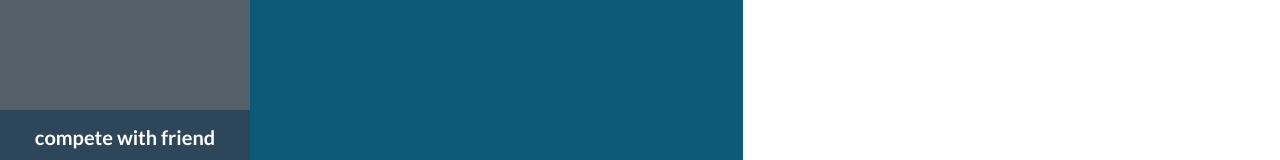
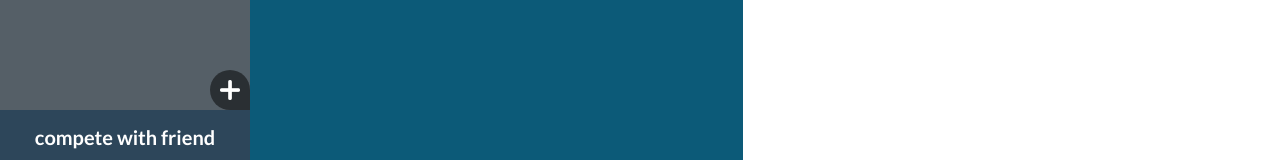
Before and after one commit to pawelkaczoruk/pk-timer, a Vue app: page / in a window 1280 px wide. Shown: the part 578-738 px from the top of the page. Built offline with nearby package versions, Linux system fonts and the light colour scheme.

Commit message:
create and style button for manually adding times

```diff
--- a/src/components/Stats.vue
+++ b/src/components/Stats.vue
@@ -18,6 +18,8 @@
     <div class="table">
 
     </div>
+
+    <button></button>
   </div>
 </template>
 
@@ -36,6 +38,7 @@ export default {
   display: flex;
   flex-direction: column;
   align-items: center;
+  position: relative;
 
   h3 {
     font-size: 1.1em;
@@ -78,6 +81,22 @@ export default {
       border-top: 2px solid var(--text-color);
       background: rgba(0, 0, 0, 0.4);
     }
+  }
+
+  button {
+    width: 3em;
+    height: 3em;
+    border: none;
+    border-radius: 1.5em 1.5em 0 1.5em;
+    background: rgba(0, 0, 0, 0.5);
+    background-image: url('../assets/icons/add.png');
+    background-position: center;
+    background-size: 50%;
+    background-repeat: no-repeat;
+    cursor: pointer;
+    position: absolute;
+    bottom: 0;
+    right: 0;
 
   }
 }
```
Also changed, not shown: src/assets/icons/add.png (added).
